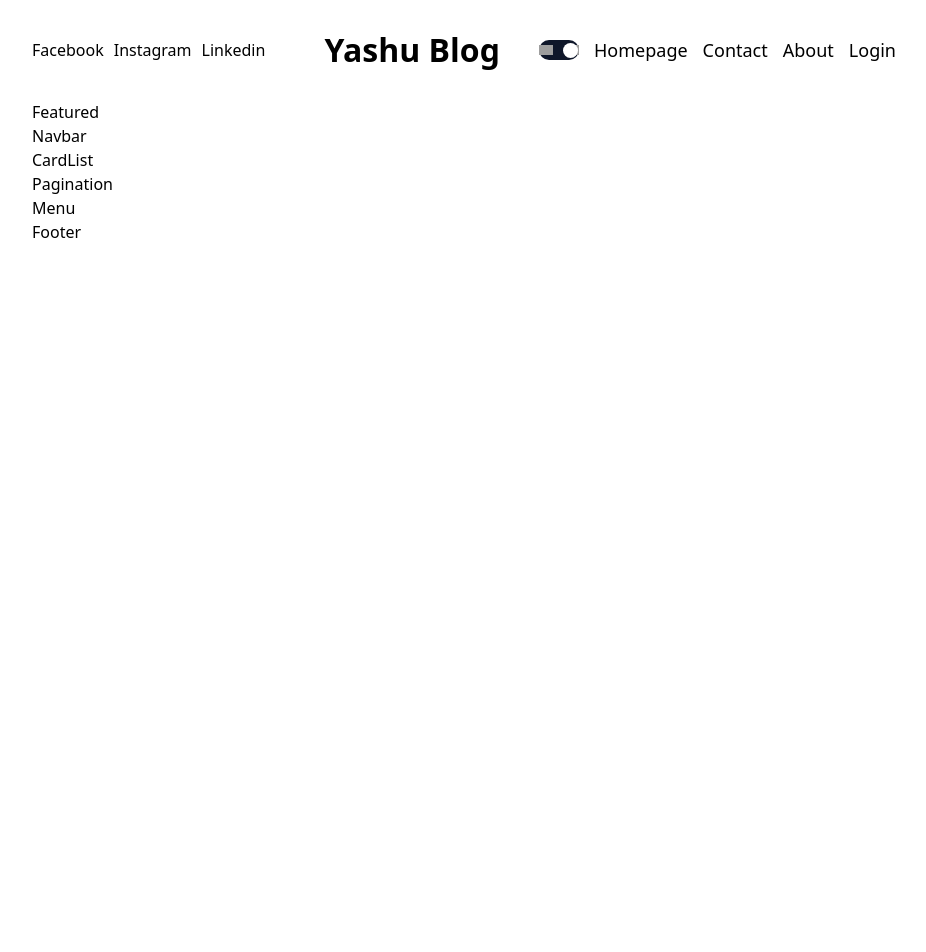
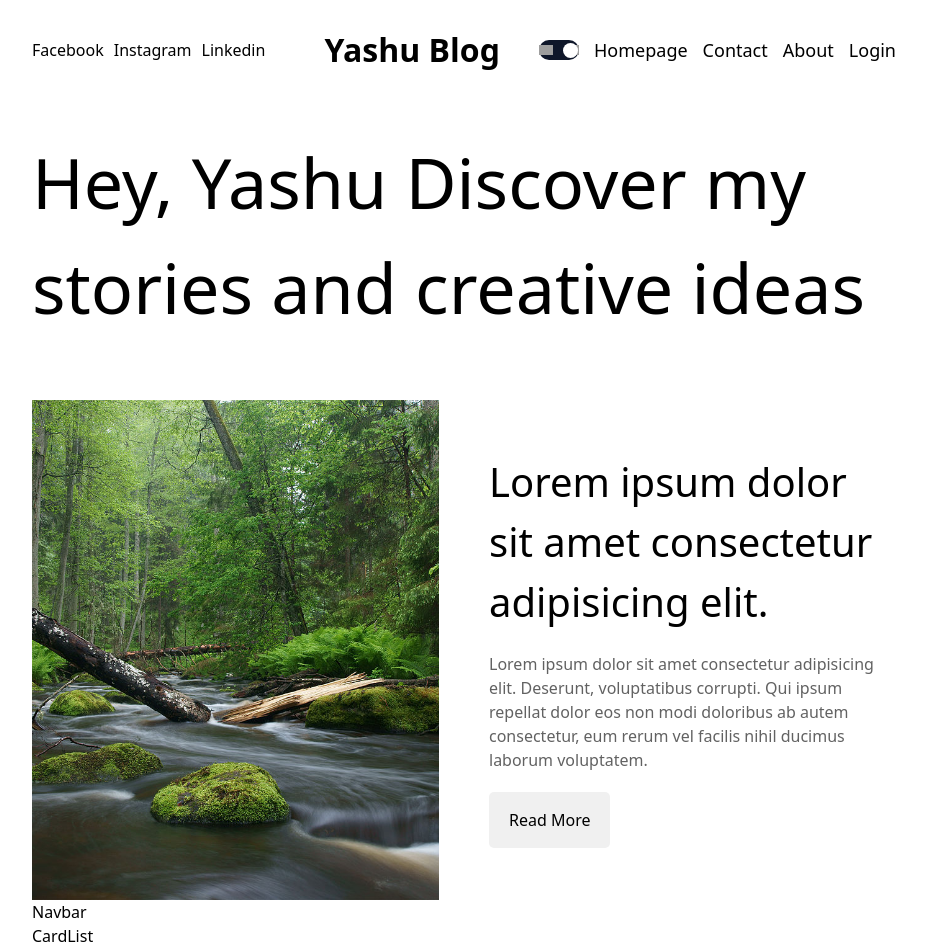
Before and after one commit to sthapityashu/personal_proj, a Next.js app in the folder blog/: page / in a window 1280 px wide. Shown: the top 952 px of the page, without its empty margins (176-1102 px from the left). Before the commit the page ends 800 px from the top, so only its background shows below. Built offline with nearby package versions, Linux system fonts and the light colour scheme; grey boxes are pictures that could not be loaded.

Commit message:
featured blog design created

```diff
--- a/blog/app/components/featured/Featured.tsx
+++ b/blog/app/components/featured/Featured.tsx
@@ -1,8 +1,33 @@
 import React from "react";
 import styles from "./featured.module.css";
+import Image from "next/image";
+import natureImg from "@/app/assets/nature.jpg";
 
 const Featured = () => {
-  return <div className={styles.container}>Featured</div>;
+  return (
+    <div className={styles.container}>
+      <h1 className={styles.title}>
+        <b>Hey, Yashu</b> Discover my stories and creative ideas
+      </h1>
+      <div className={styles.post}>
+        <div className={styles.imgContainer}>
+          <Image src={natureImg} alt="" fill className={styles.image}/>
+        </div>
+        <div className={styles.textContainer}>
+          <h1 className={styles.postTitle}>
+            Lorem ipsum dolor sit amet consectetur adipisicing elit.
+          </h1>
+          <p className={styles.postDesc}>
+            Lorem ipsum dolor sit amet consectetur adipisicing elit. Deserunt,
+            voluptatibus corrupti. Qui ipsum repellat dolor eos non modi
+            doloribus ab autem consectetur, eum rerum vel facilis nihil ducimus
+            laborum voluptatem.
+          </p>
+          <button className={styles.button}>Read More</button>
+        </div>
+      </div>
+    </div>
+  );
 };
 
 export default Featured;
--- a/blog/app/components/featured/featured.module.css
+++ b/blog/app/components/featured/featured.module.css
@@ -0,0 +1,49 @@
+.container {
+  margin-top: 30px;
+}
+
+.title {
+  font-size: 70px;
+  font-weight: 300;
+}
+
+.post {
+  margin-top: 60px;
+  display: flex;
+  align-items: center;
+  gap: 50px;
+}
+
+.imgContainer {
+  flex: 1;
+  height: 500px;
+  position: relative;
+}
+
+.image {
+  object-fit: cover;
+}
+
+.textContainer {
+  flex: 1;
+  display: flex;
+  flex-direction: column;
+  gap: 20px;
+}
+
+.postTitle {
+  font-size: 40px;
+}
+
+.postDesc {
+  font: 20px;
+  font-weight: 300;
+  color: var(--softTextColor);
+}
+
+.button {
+  padding: 16px 20px;
+  border-radius: 5px;
+  width: max-content;
+  background-color: var(--softBg);
+}
```
Also changed, not shown: blog/app/assets/nature.jpg (added).
